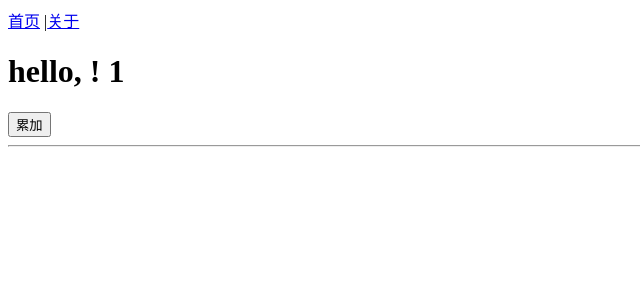
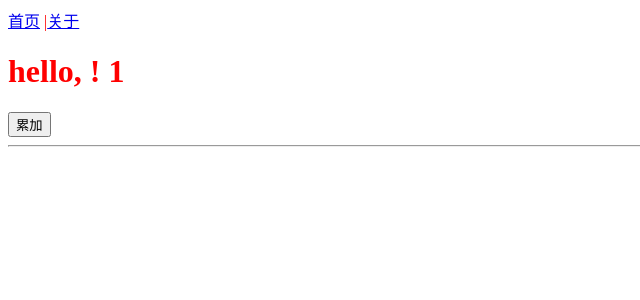
Before and after one commit to marklin2012/react-ssr, a React app: page / in a window 1280 px wide. Shown: the top 300 px of the page, without its empty margins (0-640 px from the left). Built offline with nearby package versions, Linux system fonts and the light colour scheme; the HTML template or start-up script is replaced by a standard one.

Commit message:
feat: 添加对 css 的支持，但服务端无 document 问题未解决

```diff
--- /dev/null
+++ b/src/App.css
@@ -0,0 +1,3 @@
+body {
+  color: red;
+}
--- a/src/App.js
+++ b/src/App.js
@@ -4,7 +4,7 @@ import React, { useState } from 'react'
 import Index from './container/'
 import About from './container/About'
 import User from './container/User'
-
+import './App.css'
 
 // export default (
 //   <div>
--- a/webpack.client.js
+++ b/webpack.client.js
@@ -20,6 +20,10 @@ module.exports = {
           presets: ['@babel/preset-react', ['@babel/preset-env']]
         }
       },
+      {
+        test: /.\.css/,
+        use: ['style-loader', 'css-loader'],
+      },
 
     ]
   }
--- a/webpack.server.js
+++ b/webpack.server.js
@@ -21,7 +21,10 @@ module.exports = {
           presets: ['@babel/preset-react', ['@babel/preset-env']]
         }
       },
-
+      {
+        test: /.\.css/,
+        use: ['isomorphic-style-loader', 'css-loader'],
+      },
     ]
   }
 }
```
